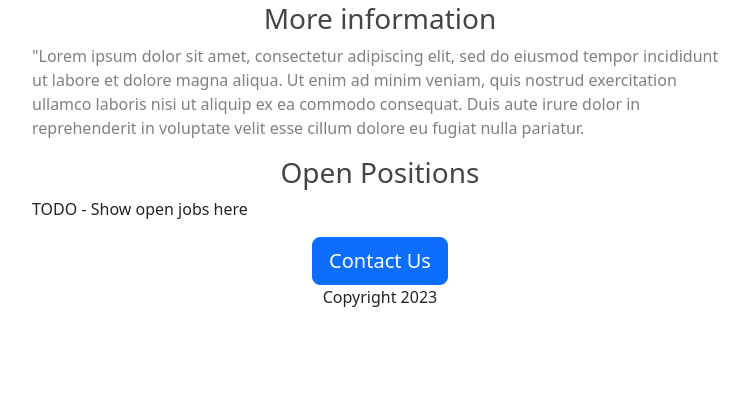
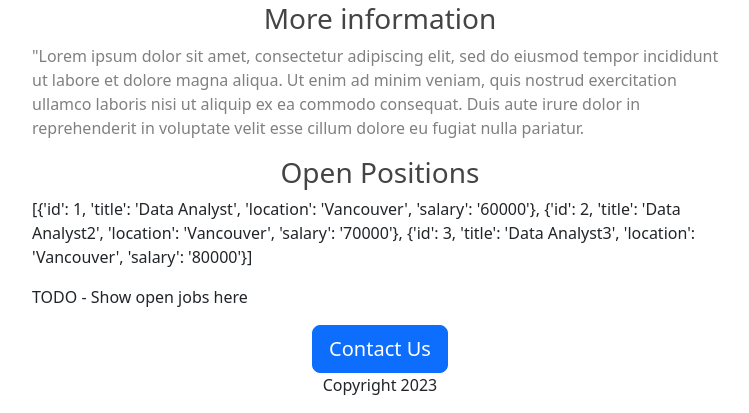
Before and after one commit to BrianNW/career-center-replit, a Flask app: page / in a window 1280 px wide. Shown: the part 744-1157 px from the top of the page, without its empty margins (260-1009 px from the left). Before the commit the page ends 1051 px from the top, so only its background shows below. Run offline with Flask 2, Linux system fonts and the light colour scheme.

Commit message:
Add jobs as a python list, passed it as hardcode

```diff
--- a/app.py
+++ b/app.py
@@ -5,9 +5,30 @@ from flask import Flask, render_template
 app = Flask(__name__)
 
 
+JOBS = [
+  {
+    'id': 1,
+    'title': 'Data Analyst',
+    'location': 'Vancouver',
+    'salary': '60000'
+  },
+    {
+    'id': 2,
+    'title': 'Data Analyst2',
+    'location': 'Vancouver',
+    'salary': '70000'
+  },
+    {
+    'id': 3,
+    'title': 'Data Analyst3',
+    'location': 'Vancouver',
+    'salary': '80000'
+  }
+]
+
 @app.route("/")
 def hello_world():
-  return render_template('home.html')
+  return render_template('home.html', jobs=JOBS)
 
 
 if __name__ == "__main__":
--- a/templates/home.html
+++ b/templates/home.html
@@ -63,7 +63,9 @@
     <p class="bodytext">"Lorem ipsum dolor sit amet, consectetur adipiscing elit, sed do eiusmod tempor incididunt ut labore et dolore magna aliqua. Ut enim ad minim veniam, quis nostrud exercitation ullamco laboris nisi ut aliquip ex ea commodo consequat. Duis aute irure dolor in reprehenderit in voluptate velit esse cillum dolore eu fugiat nulla pariatur.</p>
 
     <h3>Open Positions</h3>
-
+      <p>
+        {{jobs}}
+      </p>
     <p>TODO - Show open jobs here </p>
     <div class="text-center"><button class="btn btn-primary btn-lg">Contact Us</button>
     <p>Copyright 2023</p>
```
